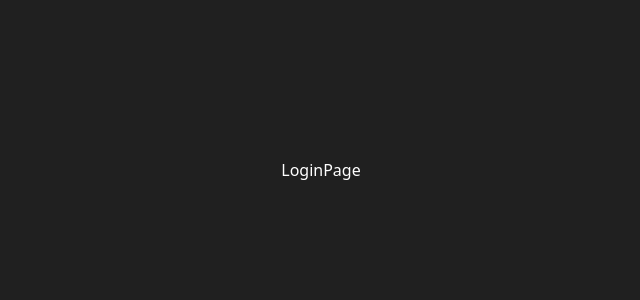
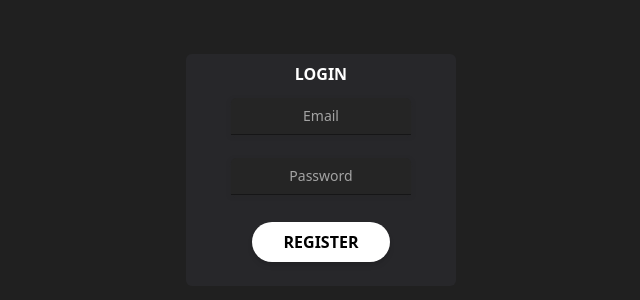
Before and after one commit to juansopo/mern-crud, a React (Vite) app in the folder client/: page /login in a window 1280 px wide. Shown: the part 230-530 px from the top of the page, without its empty margins (319-959 px from the left). Built offline with nearby package versions, Linux system fonts and the light colour scheme.

Commit message:
empezado login

```diff
--- a/client/src/api/auth.js
+++ b/client/src/api/auth.js
@@ -1,3 +1,5 @@
 import axios from 'axios'
 const API = 'http://localhost:3000/api';
 export const registerRequest = user => axios.post(`${API}/register`, user)
+
+export const loginRequest = user =>axios.post(`${API}/login`, user)
--- a/client/src/context/AuthContext.jsx
+++ b/client/src/context/AuthContext.jsx
@@ -1,5 +1,5 @@
 import { createContext, useContext, useState } from "react";
-import { registerRequest } from "../api/auth.js";
+import { registerRequest, loginRequest } from "../api/auth.js";
 
 
 export const AuthContext = createContext();
@@ -20,6 +20,7 @@ export const useAuth = () => {
 export const AuthProvider = ({ children }) => {
   const [user, setUser] = useState(null);
   const [isAuthenticated, setIsAuthenticated] = useState(false);
+  const [error, setError] = useState([]);
 
   const signup = async (user) => {
     try {
@@ -27,7 +28,19 @@ export const AuthProvider = ({ children }) => {
       setUser(res.data);
       setIsAuthenticated(true);
     } catch (error) {
-      console.log(error);
+      console.log(error.response);
+      setError(error.response.data);
+    }
+  }
+
+  const signin = async (user) =>{
+    try {
+      const res = await loginRequest(user)
+      setUser(res.data);
+      setIsAuthenticated(true);
+    } catch (error) {
+      setError(error.response.data);
+      console.log(error)
     }
   }
 
@@ -36,8 +49,10 @@ export const AuthProvider = ({ children }) => {
     <AuthContext.Provider
       value={{
         signup,
+        signin,
         user,
         isAuthenticated,
+        error,
       }}
     >
       {children}
--- a/client/src/pages/LoginPage.jsx
+++ b/client/src/pages/LoginPage.jsx
@@ -1,6 +1,41 @@
-function LoginPage(){
-    return(
-        <div>LoginPage</div>
+import { useForm } from "react-hook-form";
+import { useAuth } from '../context/AuthContext.jsx';
+function LoginPage() {
+    const { register, handleSubmit, formState: {
+        errors
+    } } = useForm()
+
+    const {signin} = useAuth()
+
+    const onSubmit = handleSubmit(data => {
+        signin(data);
+    })
+    return (
+        <div className='bg-zinc-800 max-w-md p-10 rounded-md my-2 py-2 '>
+            <h1 className='flex justify-center items-center font-bold'>LOGIN</h1>
+            <form className='flex h-full items-center justify-center flex-col ' onSubmit={onSubmit}>
+                <div className="textInputWrapper">
+                    <input {...register('email', { required: true })} placeholder="Email" type="email" className="textInput" name='email' />
+                </div>
+                {errors.email &&
+                    <p className='text-red-500'>Email is required</p>
+                }
+                <div className="textInputWrapper" >
+                    <input  {...register('password', { required: true, minLength: 6 })} placeholder="Password" type="password" className="textInput" name='password' />
+                </div>
+                {errors.password && (
+                    <p className='text-red-500'>
+                        {errors.password.type === 'required'
+                            ? 'Password is required'
+                            : 'Password must be at least 6 characters'}
+                    </p>
+                )}
+                <button className="relative py-2 my-4 px-8 text-black text-base font-bold uppercase rounded-[50px] overflow-hidden bg-white transition-all duration-400 ease-in-out shadow-md hover:scale-105 hover:text-white hover:shadow-lg active:scale-90 before:absolute before:top-0 before:-left-full before:w-full before:h-full before:bg-gradient-to-r before:from-blue-500 before:to-blue-500 before:transition-all before:duration-500 before:ease-in-out before:z-[-1] before:rounded-[50px] hover:before:left-0">
+                    Register
+                </button>
+            </form>
+        </div>
+
     )
 }
 export default LoginPage;
--- a/client/src/pages/RegisterPage.jsx
+++ b/client/src/pages/RegisterPage.jsx
@@ -2,17 +2,18 @@ import { useForm } from 'react-hook-form'
 import '../input.css';
 import { useAuth } from '../context/AuthContext.jsx';
 import { useEffect } from 'react';
-import {useNavigate} from 'react-router-dom';
+import { useNavigate } from 'react-router-dom';
 function RegisterPage() {
 
-    const { register, handleSubmit, formState:{
+    const { register, handleSubmit, formState: {
         errors
     } } = useForm();
-    const {signup, isAuthenticated}= useAuth();
+
+    const { signup, isAuthenticated, error: RegisterError } = useAuth();
     const navigate = useNavigate();
 
-    useEffect(() =>{
-        if(isAuthenticated) navigate('/tasks')
+    useEffect(() => {
+        if (isAuthenticated) navigate('/tasks')
     }, [isAuthenticated])
 
 
@@ -22,19 +23,39 @@ function RegisterPage() {
 
     return (
         <div className='bg-zinc-800 max-w-md p-10 rounded-md my-2 py-2 '>
+            {
+               RegisterError.map((error, i) => (
+                    <div className='flex justify-center items-center' key={i}>
+                        <p className='text-red-500 '>{error}</p>
+                    </div>
+                ))
+            }
+            <h1 className='flex justify-center items-center font-bold'>REGISTER</h1>
             <form className='flex h-full items-center justify-center flex-col ' onSubmit={onSubmit}>
                 <div className="textInputWrapper">
                     <input {...register('username', { required: true, minLength: 3 })} placeholder="Username" type="text" className="textInput" name='username' />
                 </div>
-                { errors.username && <p className='text-red-500'>Username is required</p>}
+                {errors.username && <p className='text-red-500'>Username is required</p>}
+
                 <div className="textInputWrapper">
                     <input {...register('email', { required: true })} placeholder="Email" type="email" className="textInput" name='email' />
                 </div>
-                { errors.email && <p className='text-red-500'>Email is required</p>}
+                {errors.email &&
+                    <p className='text-red-500'>Email is required</p>
+                }
+
+
                 <div className="textInputWrapper" >
                     <input  {...register('password', { required: true, minLength: 6 })} placeholder="Password" type="password" className="textInput" name='password' />
                 </div>
-                { errors.password && <p className='text-red-500'>Password is required</p>}
+                {errors.password && (
+                    <p className='text-red-500'>
+                        {errors.password.type === 'required'
+                            ? 'Password is required'
+                            : 'Password must be at least 6 characters'}
+                    </p>
+                )}
+
                 <button className="relative py-2 my-4 px-8 text-black text-base font-bold uppercase rounded-[50px] overflow-hidden bg-white transition-all duration-400 ease-in-out shadow-md hover:scale-105 hover:text-white hover:shadow-lg active:scale-90 before:absolute before:top-0 before:-left-full before:w-full before:h-full before:bg-gradient-to-r before:from-blue-500 before:to-blue-500 before:transition-all before:duration-500 before:ease-in-out before:z-[-1] before:rounded-[50px] hover:before:left-0">
                     Register
                 </button>
```
Also changed, not shown: 2 other files (tests, documents, lock files or other folders).
